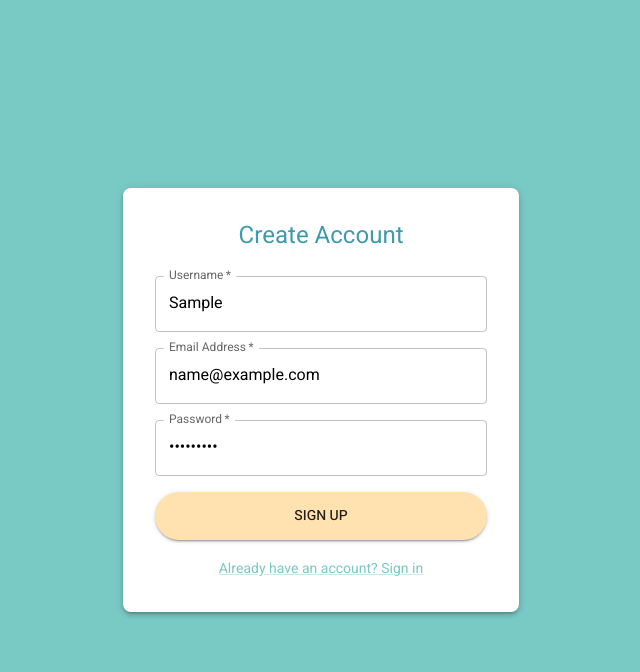
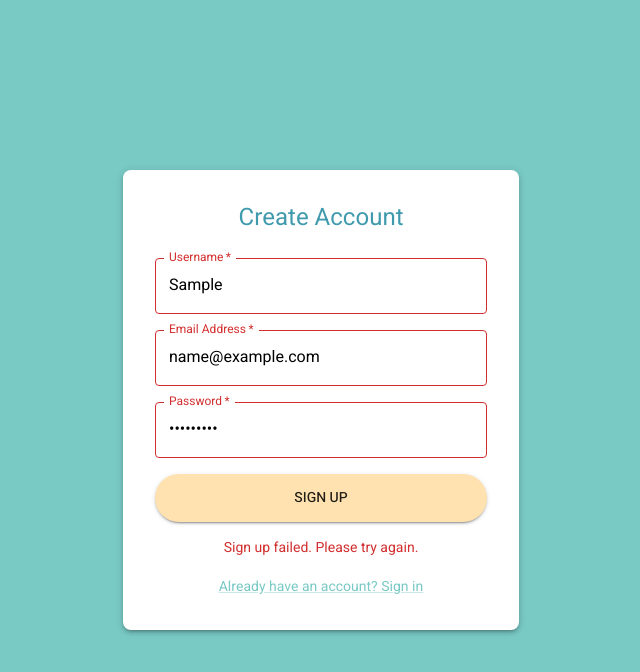
Before and after one commit to NatanSinai/Social-Network-REST-API, a React (Vite) app in the folder frontend/: page /v1/signup in a window 1280 px wide. Both pictures are taken after typing "Sample", "name@example.com", "Sample123" into the empty fields and a click on the button "SIGN UP". Shown: the top 672 px of the page, without its empty margins (319-959 px from the left). Built offline with nearby package versions, Linux system fonts and the light colour scheme; no server answers.

Commit message:
added signup

```diff
--- a/frontend/src/hooks/useAuth.tsx
+++ b/frontend/src/hooks/useAuth.tsx
@@ -30,6 +30,11 @@ const useAuth = () => {
     },
   );
 
+  const signup = async (username: string, email: string, password: string) => {
+    await api.post('/users', { username, email, password });
+    await login(username, password);
+  };
+
   const login = async (username: string, password: string) => {
     const res = await api.post('/auth/login', { username, password });
     const { accessToken } = res.data;
@@ -49,7 +54,7 @@ const useAuth = () => {
     }
   };
 
-  return { login, logout, isUserLoggedIn };
+  return { signup, login, logout, isUserLoggedIn };
 };
 
 export default useAuth;
--- a/frontend/src/pages/SignUp.tsx
+++ b/frontend/src/pages/SignUp.tsx
@@ -1,16 +1,47 @@
+import useAuth from '@/hooks/useAuth';
 import { RoutePath } from '@/utils/routes';
 import { Box, Button, Container, Link, Paper, Stack, TextField, Typography } from '@mui/material';
-import React from 'react';
+import React, { useState } from 'react';
 import { useNavigate } from 'react-router-dom';
 
 const SignUp: React.FC = () => {
   const navigate = useNavigate();
+  const [error, setError] = useState<string>('');
+  const [usernameError, setUsernameError] = useState(false);
+  const [emailError, setEmailError] = useState(false);
+  const [passwordError, setPasswordError] = useState(false);
+  const { signup } = useAuth();
 
-  const handleSubmit = (event: React.FormEvent<HTMLFormElement>) => {
+  const handleSubmit = async (event: React.SyntheticEvent<HTMLFormElement>) => {
     event.preventDefault();
-    const data = new FormData(event.currentTarget);
-    // TODO: ADD REGISTRATION LOGIC HERE
-    console.log('Sign up logic placeholder', Object.fromEntries(data));
+    setError('');
+    setUsernameError(false);
+    setEmailError(false);
+    setPasswordError(false);
+
+    const data = new FormData(event.currentTarget as HTMLFormElement);
+    const username = data.get('username') as string;
+    const email = data.get('email') as string;
+    const password = data.get('password') as string;
+
+    if (!username || !email || !password) {
+      if (!username) setUsernameError(true);
+      if (!email) setEmailError(true);
+      if (!password) setPasswordError(true);
+      setError('Please fill in all fields.');
+      return;
+    }
+
+    try {
+      await signup(username, email, password);
+      navigate(RoutePath.POSTS_FEED);
+    } catch (error) {
+      console.error('Sign up failed', error);
+      setUsernameError(true);
+      setEmailError(true);
+      setPasswordError(true);
+      setError('Sign up failed. Please try again.');
+    }
   };
 
   return (
@@ -23,9 +54,25 @@ const SignUp: React.FC = () => {
 
           <Box component="form" onSubmit={handleSubmit} noValidate sx={{ mt: 3 }}>
             <Stack spacing={2}>
-              <TextField required fullWidth id="username" label="Username" name="username" autoFocus />
+              <TextField
+                required
+                fullWidth
+                id="username"
+                label="Username"
+                name="username"
+                autoFocus
+                error={usernameError}
+              />
 
-              <TextField required fullWidth id="email" label="Email Address" name="email" autoComplete="email" />
+              <TextField
+                required
+                fullWidth
+                id="email"
+                label="Email Address"
+                name="email"
+                autoComplete="email"
+                error={emailError}
+              />
 
               <TextField
                 required
@@ -35,12 +82,19 @@ const SignUp: React.FC = () => {
                 type="password"
                 id="password"
                 autoComplete="new-password"
+                error={passwordError}
               />
 
               <Button type="submit" fullWidth variant="contained" sx={{ mt: 1, mb: 1, py: 1.5 }}>
                 Sign Up
               </Button>
             </Stack>
+
+            {error && (
+              <Typography color="error" variant="body2" align="center" sx={{ mt: 2 }}>
+                {error}
+              </Typography>
+            )}
 
             <Box sx={{ textAlign: 'center', mt: 2 }}>
               <Link component="button" type="button" variant="body2" onClick={() => navigate(RoutePath.LOGIN)}>
```
